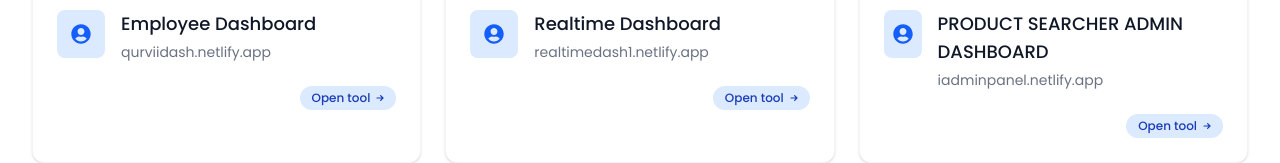
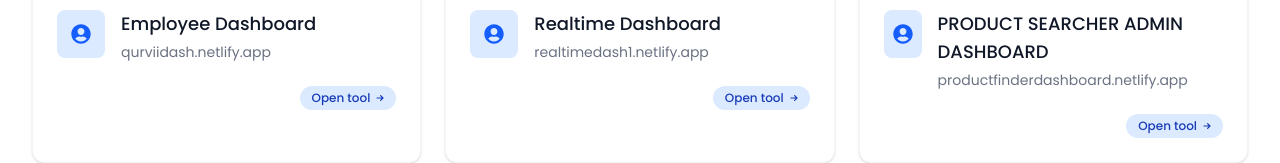
Before and after one commit to Sachinrawat6/tool, a React (Vite) app: page / in a window 1280 px wide. Shown: the part 1461-1624 px from the top of the page. Built offline with nearby package versions, Linux system fonts and the light colour scheme.

Commit message:
Change URL for PRODUCT SEARCHER ADMIN DASHBOARD
Updated the URL for the PRODUCT SEARCHER ADMIN DASHBOARD.

```diff
--- a/src/components/Tools.jsx
+++ b/src/components/Tools.jsx
@@ -146,9 +146,14 @@
     url: "https://realtimedash1.netlify.app/",
     icon: <FaUserCircle />,
   },
+  // {
+  //   header: "PRODUCT SEARCHER ADMIN DASHBOARD",
+  //   url: "https://iadminpanel.netlify.app/",
+  //   icon: <FaUserCircle />,
+  // },
   {
     header: "PRODUCT SEARCHER ADMIN DASHBOARD",
-    url: "https://iadminpanel.netlify.app/",
+    url: "https://productfinderdashboard.netlify.app/",
     icon: <FaUserCircle />,
   },
 
```
